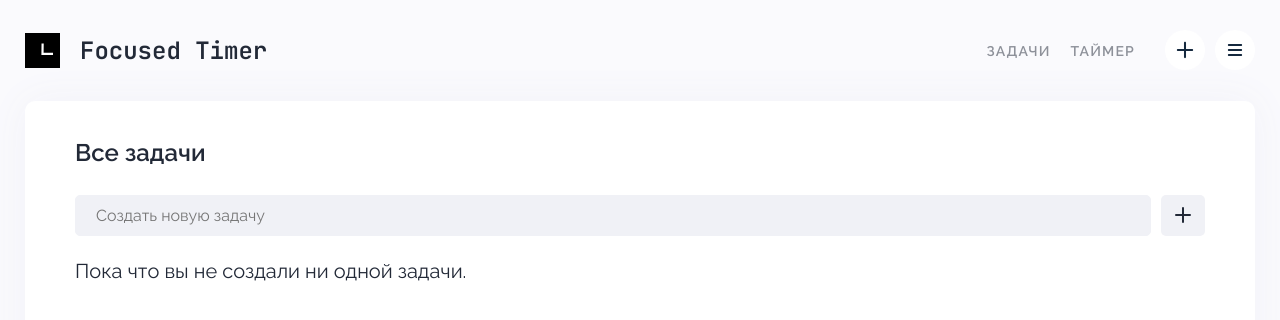
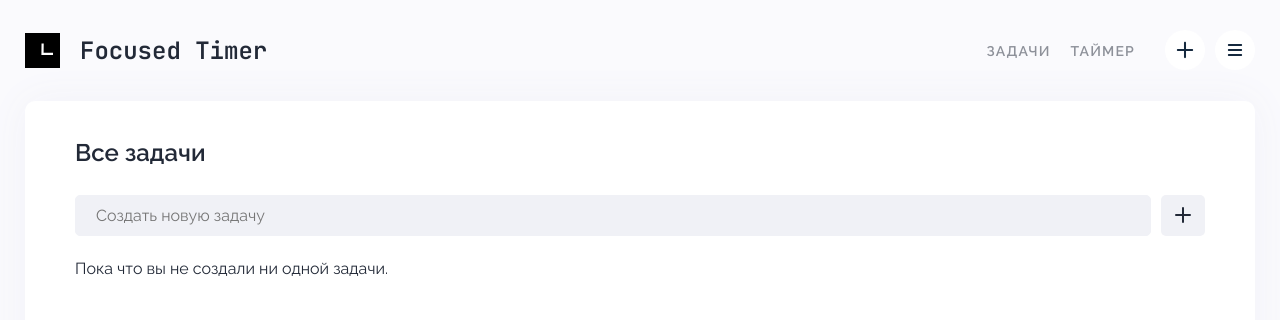
Before and after one commit to dariasavinova/focused-timer, a React (Vite) app: page / in a window 1280 px wide. Shown: the top 320 px of the page. Built offline with nearby package versions, Linux system fonts and the light colour scheme.

Commit message:
style changes

```diff
--- a/src/components/TasksComponents/TasksList/TasksList.tsx
+++ b/src/components/TasksComponents/TasksList/TasksList.tsx
@@ -16,7 +16,7 @@ const TasksList: React.FC = () => {
           ))}
         </ul>
       ) : (
-        <Title level={4}>Пока что вы не создали ни одной задачи.</Title>
+        <Title level={5}>Пока что вы не создали ни одной задачи.</Title>
       )}
     </>
   )
```
